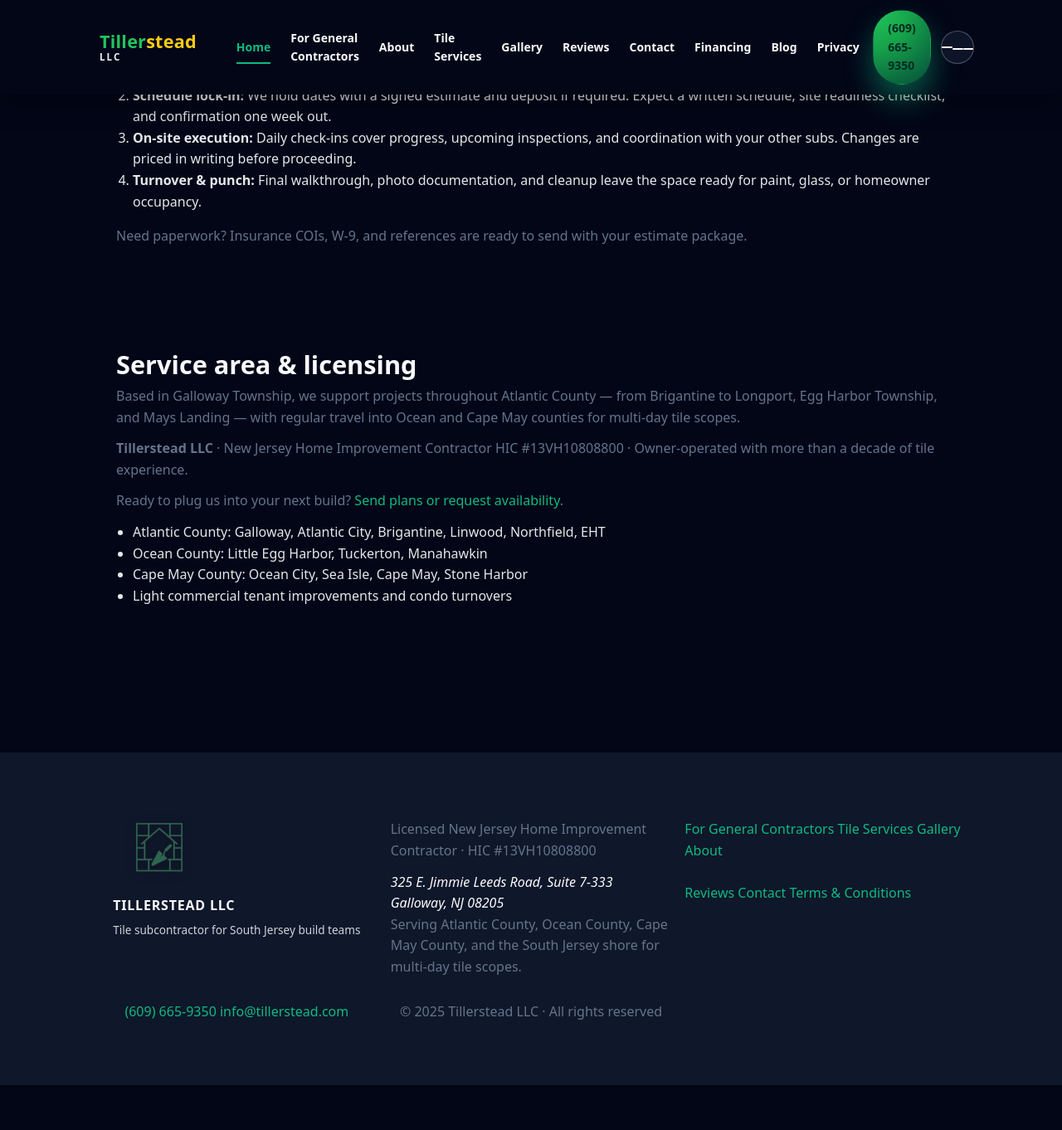
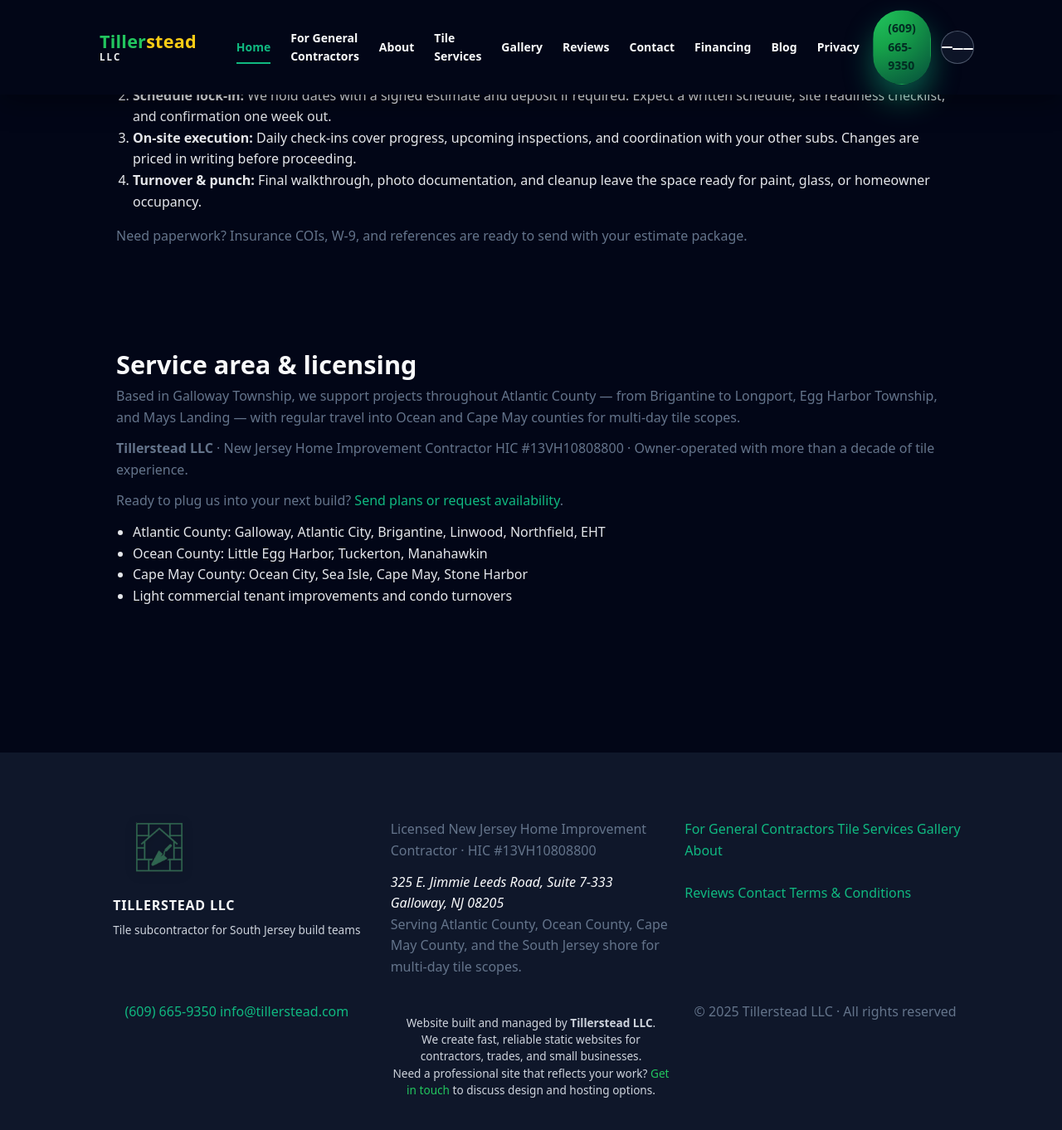
Before and after one commit to XTX33/Tillerstead-site, a Jekyll site: the page built from index.html, in a window 1280 px wide and 1400 px high, scrolled down 5167 px. Shown: the top 1362 px of the window at 83% size. Built offline with Jekyll 4.4.1, drawn with Linux system fonts in a browser that asks for light colours; before the commit the page ends 6475 px from its top, so only the background shows below that.

Commit message:
Update footer.html

```diff
--- a/_includes/footer.html
+++ b/_includes/footer.html
@@ -69,7 +69,33 @@
         {{ site.company.email }}
       </a>
     </div>
+<p class="footer-credit">
+  Website built and managed by <strong>Tillerstead&nbsp;LLC</strong>.<br>
+  We create fast, reliable static websites for contractors, trades, and small businesses.<br>
+  Need a professional site that reflects your work?
+  <a href="{{ '/contact/' | relative_url }}">Get in touch</a> to discuss design and hosting options.
+</p>
+<style>
 
+.footer-credit {
+  margin-top: 1rem;
+  font-size: 0.85rem;
+  color: rgba(226, 232, 240, 0.9);
+  line-height: 1.5;
+  text-align: center;
+}
+
+.footer-credit a {
+  color: #22c55e;
+  text-decoration: none;
+  font-weight: 500;
+}
+
+.footer-credit a:hover {
+  text-decoration: underline;
+  color: #16a34a;
+}
+</style>
     <!-- Legal line -->
     <p class="footer-legal">
       © {{ "now" | date: "%Y" }} Tillerstead LLC · All rights reserved
```
